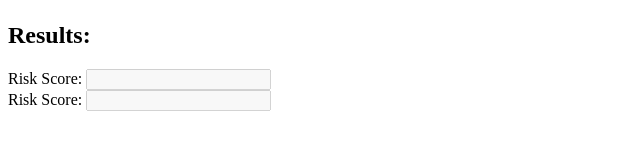
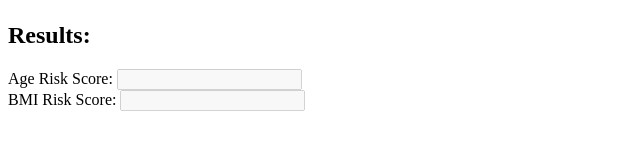
Before and after one commit to CPSC440-DeadPoetsScrumciety/HealthInsuranceRiskCalculatorClient, a website: page static/index.html in a window 1280 px wide. Shown: the part 651-797 px from the top of the page, 0-640 px from the left. Drawn offline with nearby package versions, Linux system fonts and the light colour scheme.

Commit message:
Update index.html

```diff
--- a/static/index.html
+++ b/static/index.html
@@ -99,7 +99,7 @@
 
         <h2>Results:</h2>
         <div class="result">
-                <label for="age-points">Risk Score:</label>
+                <label for="age-points">Age Risk Score:</label>
                 <input
                   type="number"
                   id="age-points"
@@ -107,7 +107,7 @@
                 />
         </div>
         <div class="result">
-                <label for="bmi-points">Risk Score:</label>
+                <label for="bmi-points">BMI Risk Score:</label>
                 <input
                   type="number"
                   id="bmi-points"
```
